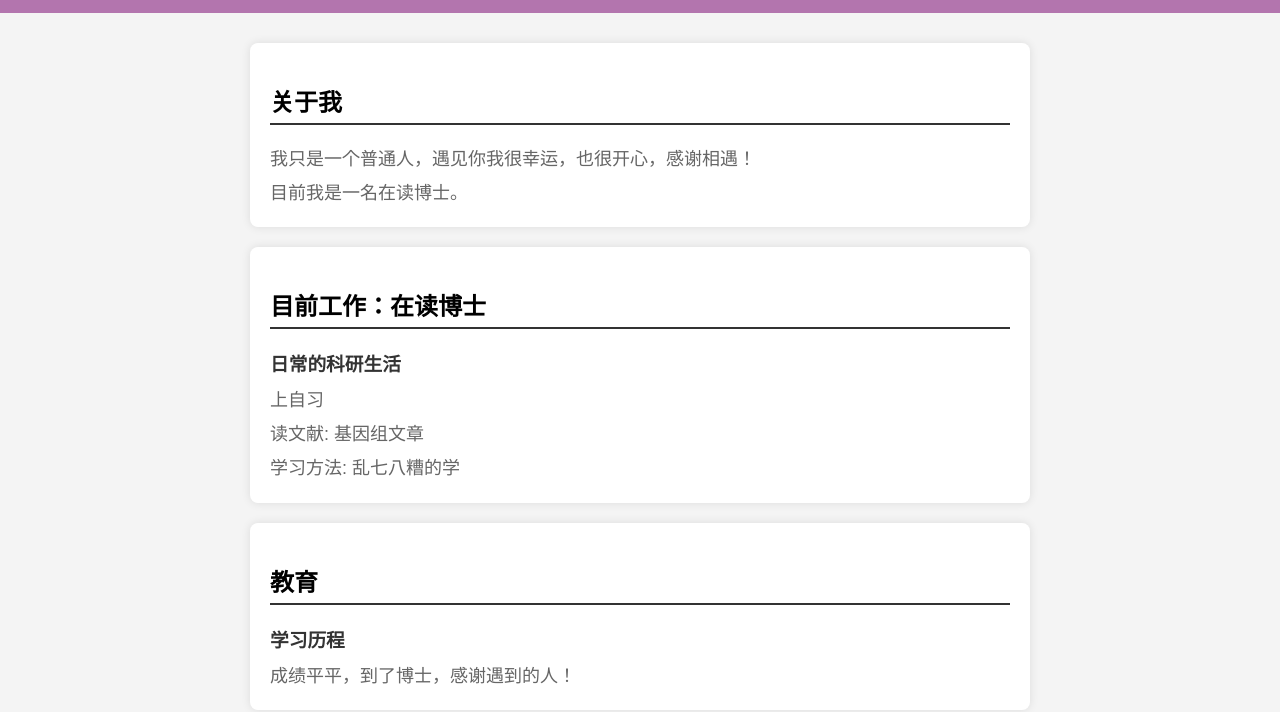
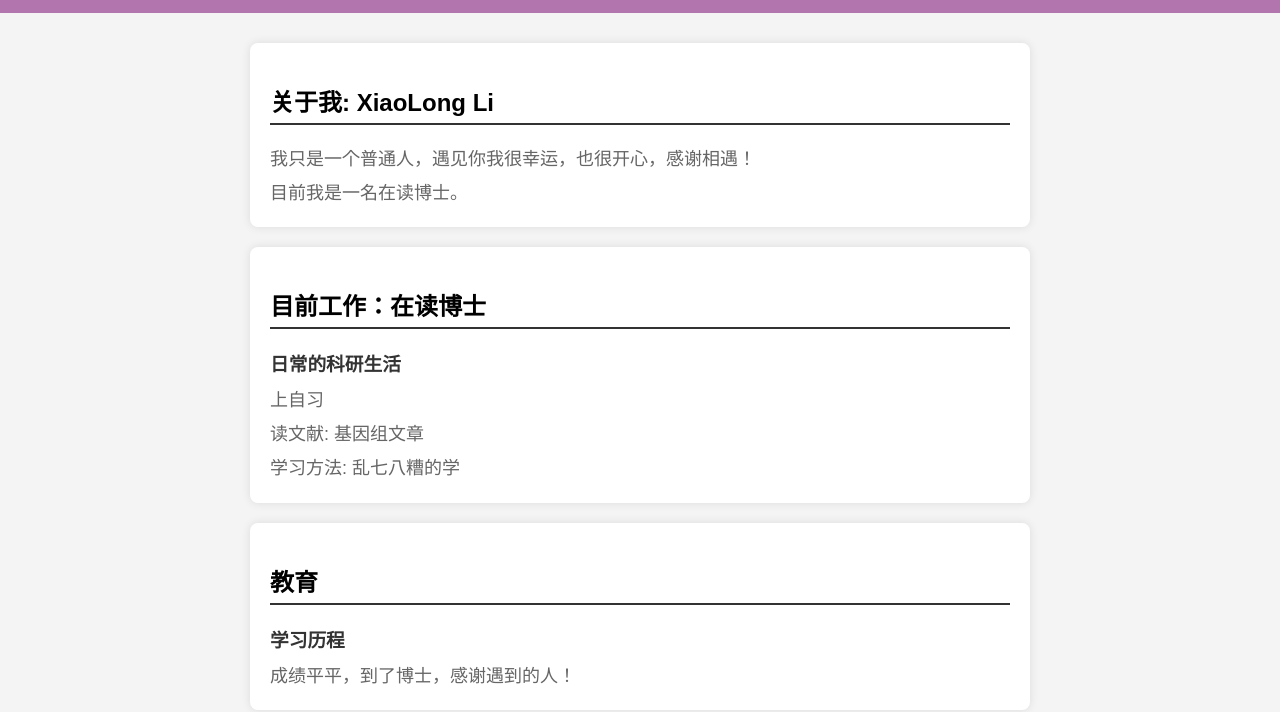
Before and after one commit to Xiaolong0803/Xiaolong0803.github.io, a plain HTML site: page index.html in a window 1280 px wide. Shown: the part 88-800 px from the top of the page. Drawn offline with Linux system fonts and the light colour scheme.

Commit message:
Update index.html

```diff
--- a/index.html
+++ b/index.html
@@ -104,7 +104,7 @@
 
     <main>
         <section>
-            <h2>关于我</h2>
+            <h2>关于我: XiaoLong Li</h2>
             <p>我只是一个普通人，遇见你我很幸运，也很开心，感谢相遇！</p>
 			<p>目前我是一名在读博士。</p>
         </section>
```
